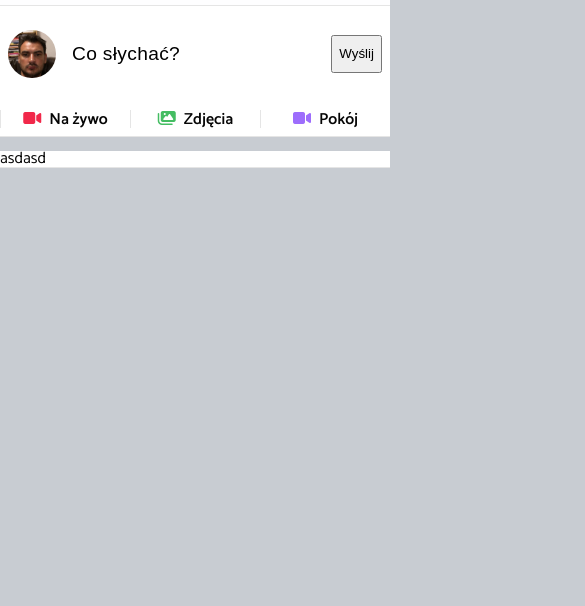
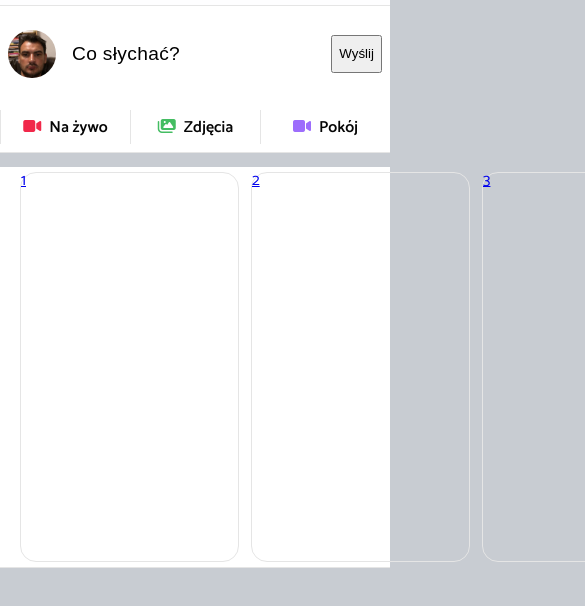
Before and after one commit to molinskidamian/facebook, a plain HTML site: page index.html in a window 390 px wide. Shown: the part 56-662 px from the top of the page, 585 px wide, since content can reach past the window. Drawn offline with Linux system fonts and the light colour scheme.

```diff
--- a/css/screen.scss
+++ b/css/screen.scss
@@ -128,6 +128,7 @@ body {
             .say-something--item {
                 border-left: 1px solid $colorBorder;
                 margin: 0.5rem 0;
+                padding: 0.5rem 0;
                 width: 100%;
                 text-align: center;
             }
@@ -140,6 +141,10 @@ body {
                     margin-right: 0.5rem;
                 }
             }
+
+            .say-something--link:hover {
+                text-decoration: underline;
+            }
         }
     }
 
@@ -148,6 +153,26 @@ body {
         background-color: #fff;
         border-bottom: 1px solid $colorBorder;
         margin-bottom: 14px;
+        height: 400px;
+        display: flex;
+        align-items: center;
+
+        .rooms--menu {
+            list-style: none;
+            display: flex;
+        }
+
+        .rooms--item {
+            height: 388px;
+            width: 217px;
+            border: 1px solid $colorBorder;
+            margin-left: 0.75rem;
+            border-radius: 1rem;
+
+            &:first-child {
+                margin-left: 1.25rem;
+            }
+        }
     }
 }
 
--- a/index.html
+++ b/index.html
@@ -37,7 +37,20 @@
         </div>
     </section>
     <section class="rooms">
-        asdasd
+        <ul class="rooms--menu">
+            <li class="rooms--item">
+                <a href="#" class="rooms--link">1</a>
+            </li>
+            <li class="rooms--item">
+                <a href="#" class="rooms--link">2</a>
+            </li>
+            <li class="rooms--item">
+                <a href="#" class="rooms--link">3</a>
+            </li>
+            <li class="rooms--item">
+                <a href="#" class="rooms--link">3</a>
+            </li>
+        </ul>
     </section>
 </body>
 <script src="https://kit.fontawesome.com/6e30b4ae66.js" crossorigin="anonymous"></script>
```
Also changed, not shown: css/screen.css, 1 other file.
